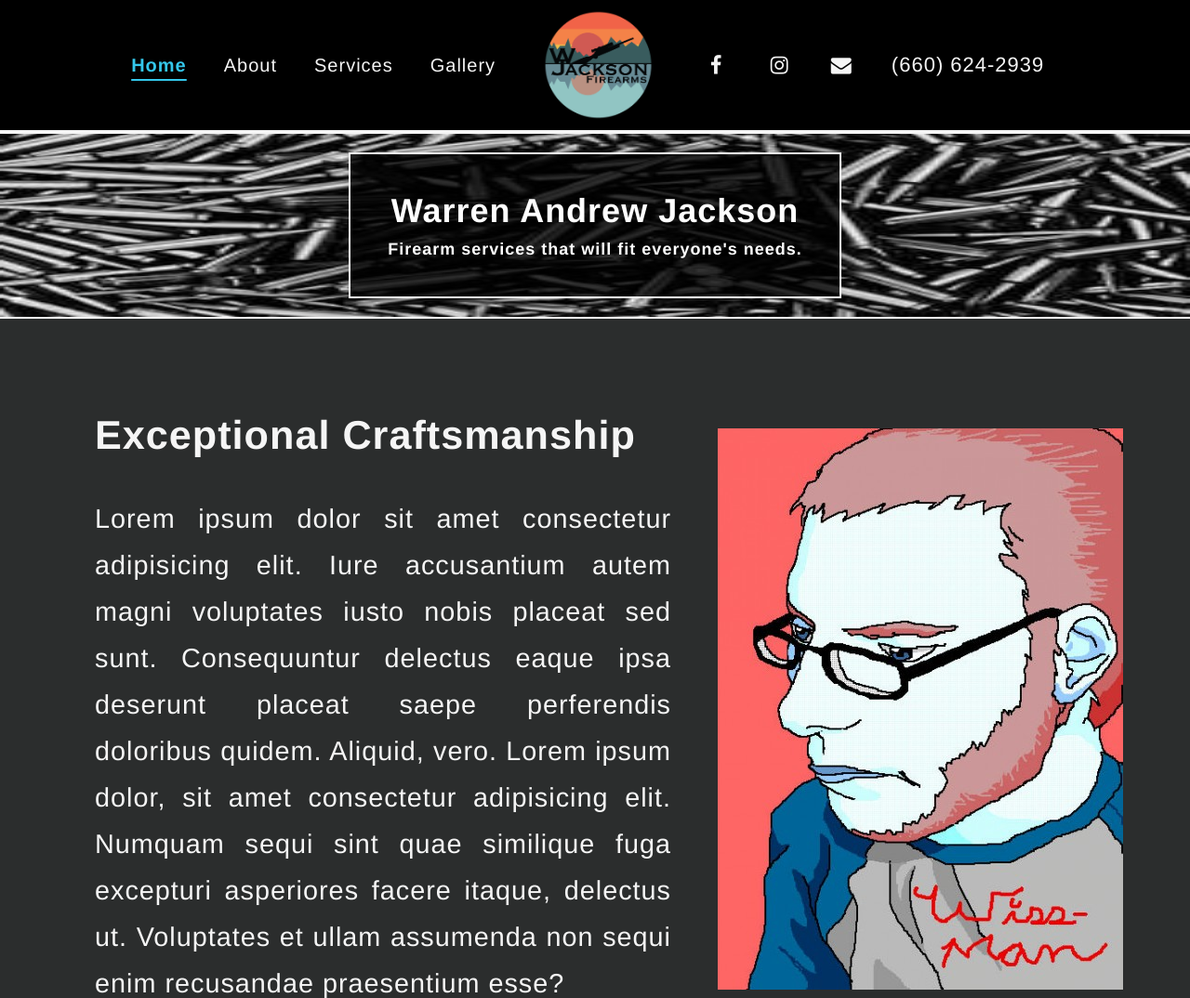
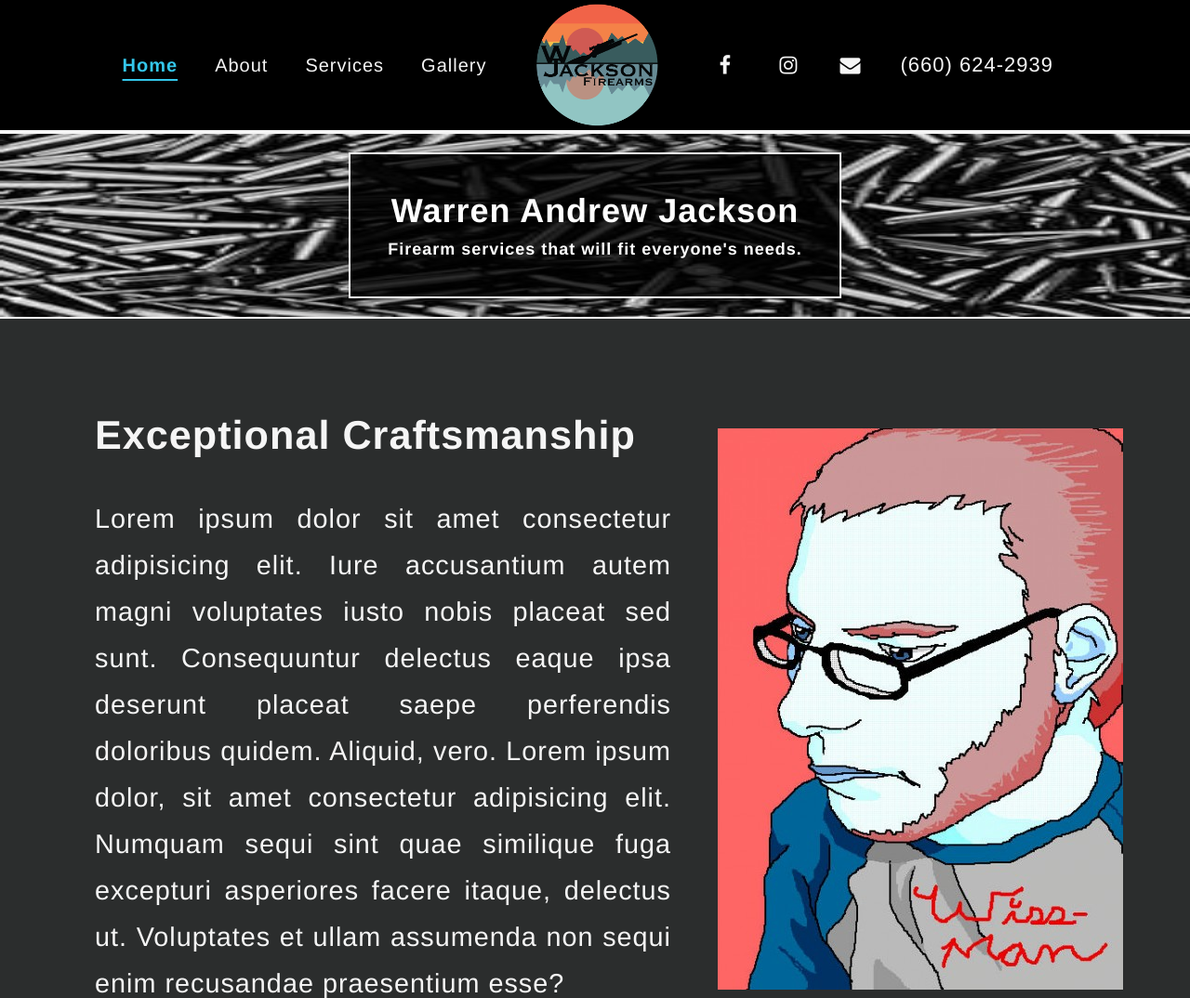
Before and after one commit to erk1518/smith_site, a plain HTML site: page index.html in a window 1280 px wide. Shown: the top 1074 px of the page at 93% size. Drawn offline with Linux system fonts and the light colour scheme; files whose address does not match are found by name.

Commit message:
Add files via upload

```diff
--- a/index.html
+++ b/index.html
@@ -4,7 +4,7 @@
     <meta charset="UTF-8">
     <meta name="viewport" content="width=device-width, initial-scale=1.0">
     <title>W.A. Jackson Firearms</title>
-    <link rel="stylesheet" href="styles.css" >
+    <link rel="stylesheet" href="styles.css">
     <link rel="stylesheet" href="https://cdnjs.cloudflare.com/ajax/libs/font-awesome/4.7.0/css/font-awesome.min.css">
 </head>
 <body>
@@ -25,7 +25,7 @@
             <!-- <img src="C:\Users\erk15\Desktop\GunSmith\images\logo-placeholder-image.png" alt="logo for business" id="logoImg" style="object-fit:fill; width:140%; height: 140%;" usemap="#workmap"> -->
             <!-- <img src="images/Company Logo-Firearms.svg" alt="logo for business" id="logoImg" style="object-fit:fill; width:140%; height: 140%;" usemap="#workmap"> -->
 
-            <img src="images/logo.png" alt="logo for business" id="logoImg" style="object-fit:fill; width:100%; height: 100%;" usemap="#workmap">
+            <img src="images/logo.png" alt="logo for business" id="logoImg" style="object-fit:fill; max-width: 150px; height: auto" usemap="#workmap">
 
 
 
@@ -206,6 +206,7 @@
          <!-- script to shrink the nav header when scrolling -->
          <script>
             var head = document.getElementById("header");
+            var imgLogo = document.getElementById("logoImg");
 
             var map = document.querySelector('map[name="workmap"]');
             const areas = map.querySelectorAll('area');
@@ -222,6 +223,7 @@
                     head.style.padding = "3px";
                     head.style.paddingRight = "0px";
                     head.style.paddingLeft = "0px";
+                    imgLogo.style.maxWidth = "70px"
                     // head.style.fontSize = "8px";
                     // head.style.justifyContent = "space-evenly";
 
@@ -247,6 +249,8 @@
                     head.style.height = "70px";
                     head.style.paddingRight = "0px";
                     head.style.paddingLeft = "0px";
+                    imgLogo.style.maxWidth = "80px"
+                    imgLogo.style.transition = ".03"
                     // head.style.padding = "3px";
                     // head.style.margin-top = "20px";
                 }
@@ -256,6 +260,8 @@
                     head.style.height = "120px";
                     head.style.paddingRight = "0px";
                     head.style.paddingLeft = "0px";
+                    imgLogo.style.maxWidth = "150px"
+                     imgLogo.style.transition = ".03"
                         // head.style.padding = "10px";
                 }
             }
--- a/styles.css
+++ b/styles.css
@@ -55,6 +55,11 @@ body{
 
 
 
+}
+
+#logoImg{
+    /* border: 2px solid greenyellow; */
+    transition: all .2s linear;
 }
 
 /* .mobile-body, .tablet-body{
@@ -1045,7 +1050,7 @@ body{
     /* padding: 30px; */
     border-top: 2px solid whitesmoke;
     border-bottom: 2px solid whitesmoke;
-    background-color: (55,68,64,0.98);
+    background-color: 55,68,64,0.98;
     margin-bottom: 30px;
 
 }
```
Also changed, not shown: About.html (+7 -1 lines), contact.html (+5 -1 lines), gallery.html (+5 -1 lines), services.html (+5 -1 lines).
